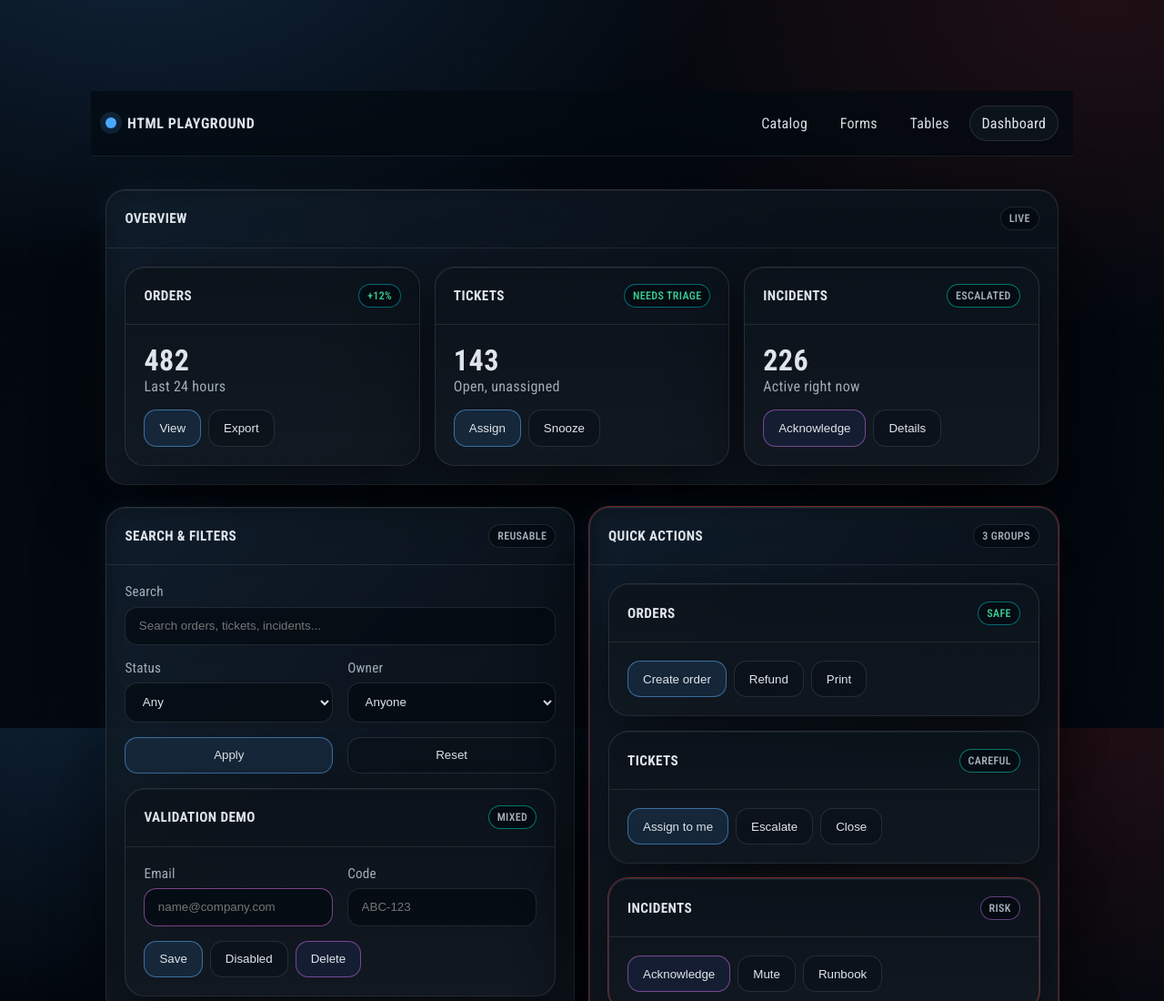
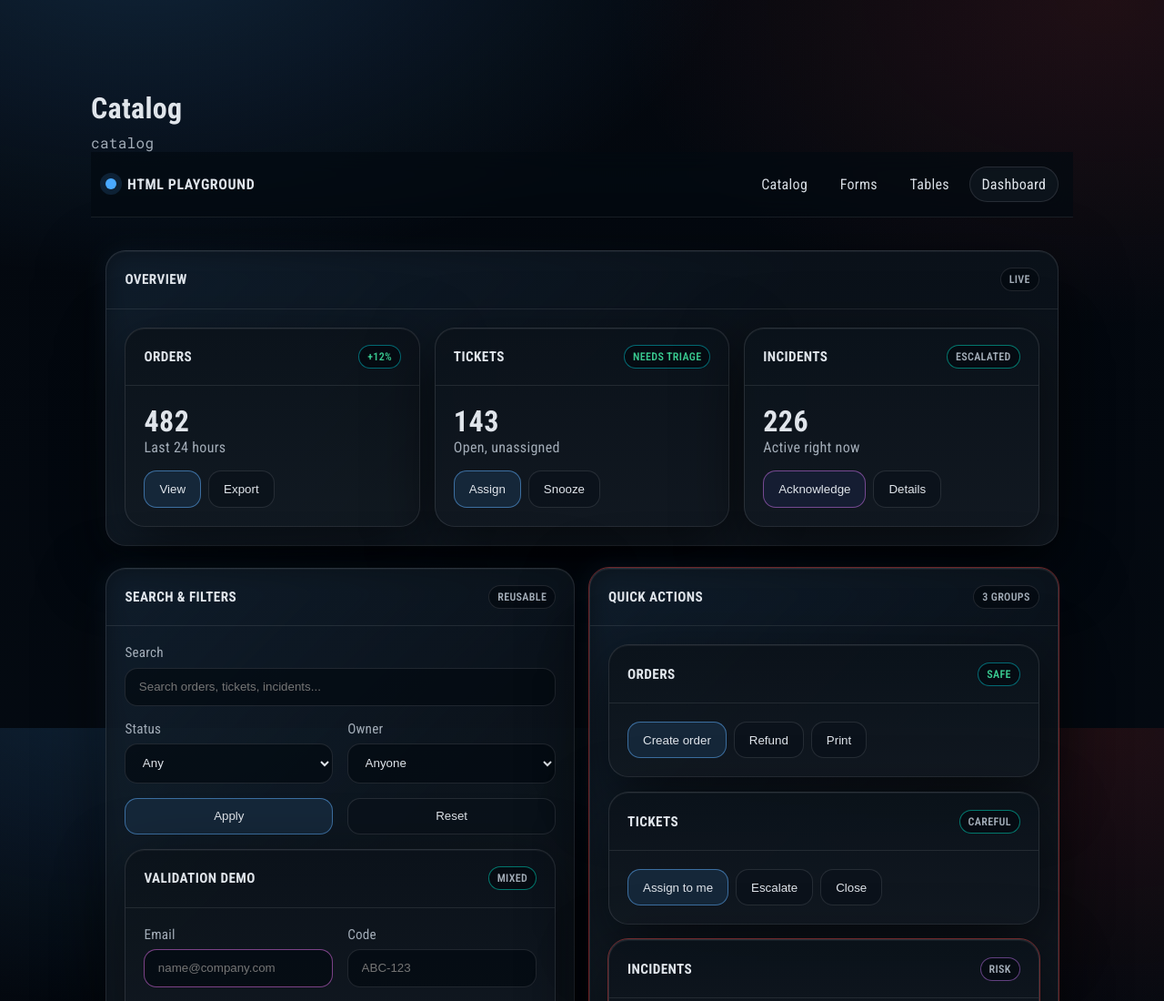
Before and after one commit to kvandebeek/playwright_playground, a website: page playground/pages/html/kitchen-sink.html in a window 1280 px wide. Shown: the top 1100 px of the page at 91% size. Drawn offline with Linux system fonts and the light colour scheme.

Commit message:
Updated page-title

```diff
--- a/playground/pages/html/kitchen-sink.html
+++ b/playground/pages/html/kitchen-sink.html
@@ -3,8 +3,8 @@
 <head>
   <meta charset="utf-8" />
   <meta name="viewport" content="width=device-width, initial-scale=1" />
-  <title>Playground • Admin Dashboard</title>
-
+  <h1 data-testid="page-title" style="margin:0;">Catalog</h1>
+  <div data-testid="page-id" data-page-id="catalog" style="margin-top: var(--s1); color: var(--muted);"><code>catalog</code></div>
   <link rel="stylesheet" href="../styles/base.css" />
   <link rel="stylesheet" href="../styles/components.css" />
 </head>
```
